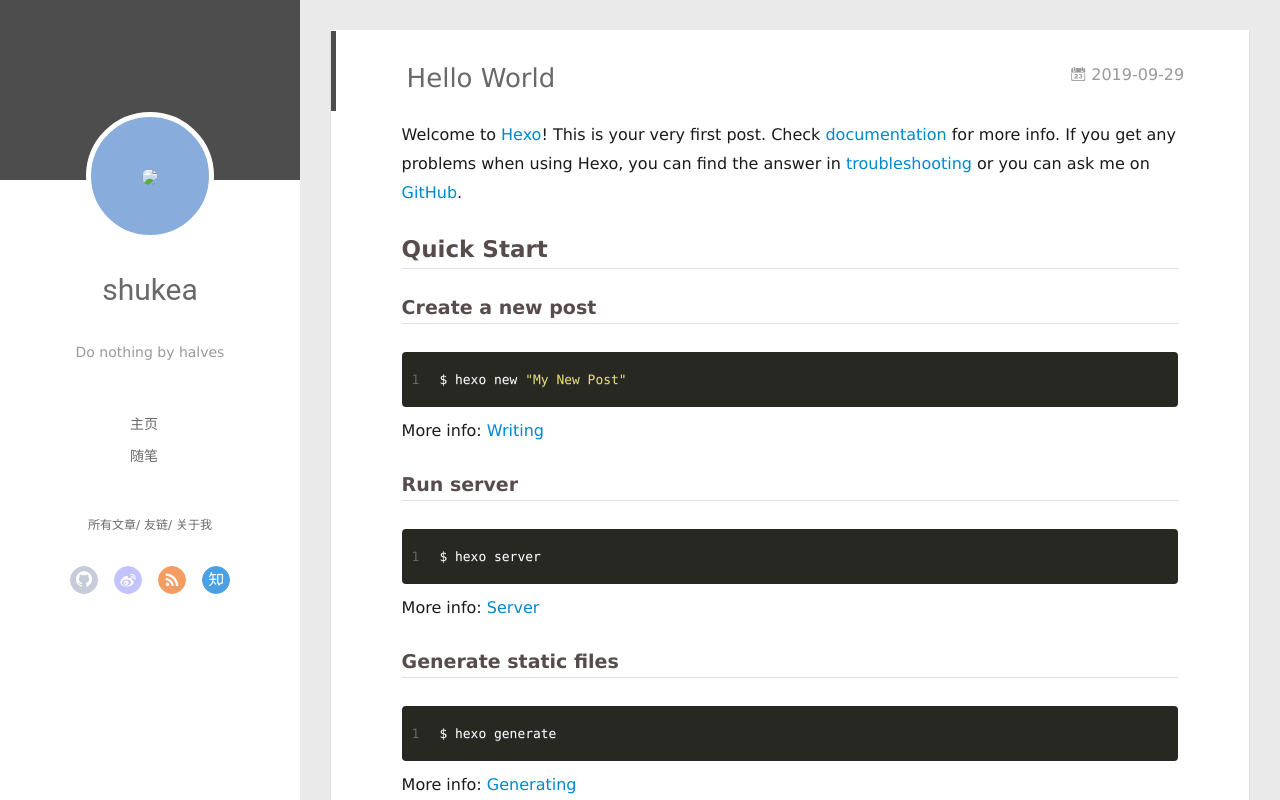
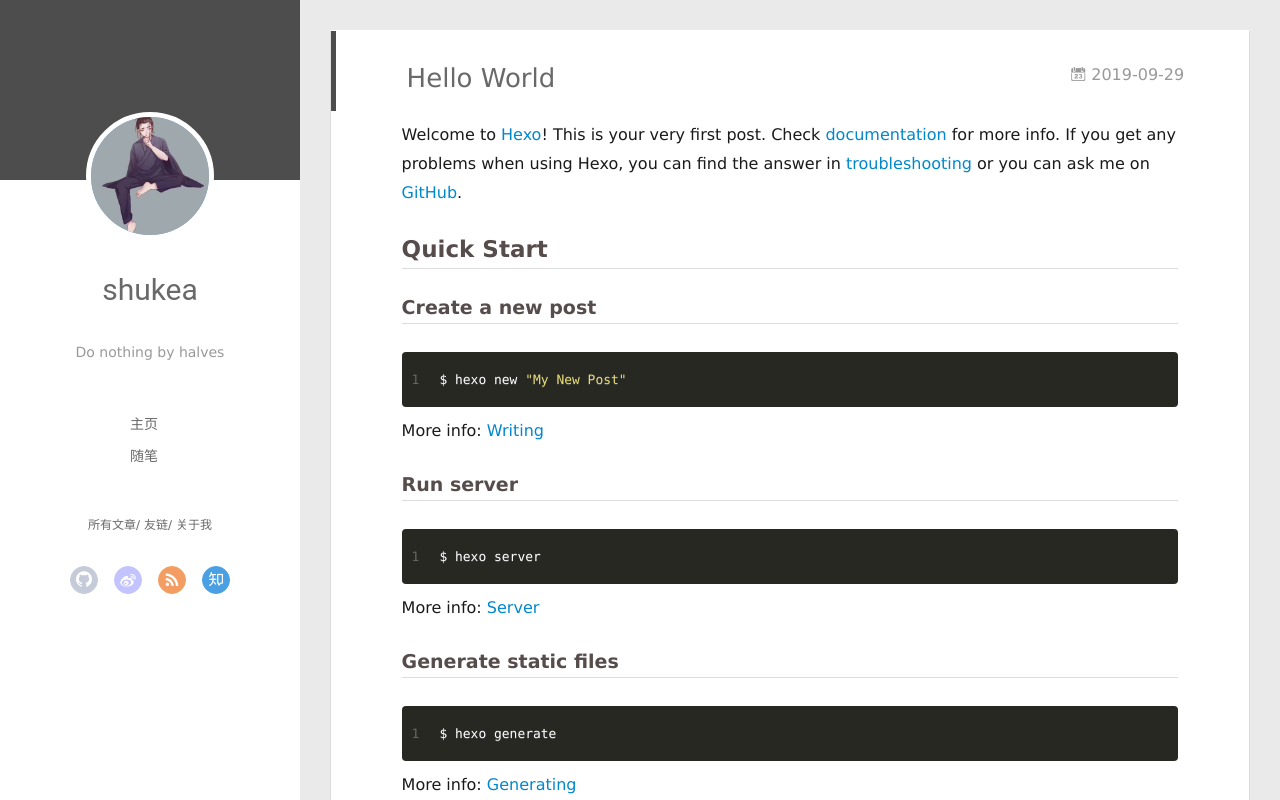
Before and after one commit to shukea/shukea.github.io, a plain HTML site: page 2019/09/29/hello-world/index.html in a window 1280 px wide. Drawn offline with Linux system fonts and the light colour scheme; no server answers.

Commit message:
Site updated: 2019-09-30 17:11:31

```diff
--- a/2019/09/29/hello-world/index.html
+++ b/2019/09/29/hello-world/index.html
@@ -47,7 +47,7 @@
 <div class="intrude-less">
 	<header id="header" class="inner">
 		<a href="/" class="profilepic">
-			<img src="/img/1" class="js-avatar">
+			<img src="https://github.com/shukea/shukea.github.io/blob/master/img/1.jpg" class="js-avatar">
 		</a>
 		<hgroup>
 		  <h1 class="header-author"><a href="/">shukea</a></h1>
@@ -107,7 +107,7 @@
 	<div class="intrude-less">
 		<header id="header" class="inner">
 			<div class="profilepic">
-				<img src="/img/1" class="js-avatar">
+				<img src="https://github.com/shukea/shukea.github.io/blob/master/img/1.jpg" class="js-avatar">
 			</div>
 			<hgroup>
 			  <h1 class="header-author js-header-author">shukea</h1>
```
Also changed, not shown: archives/2019/09/index.html (+2 -2 lines), archives/2019/index.html (+2 -2 lines), archives/index.html (+2 -2 lines), index.html (+2 -2 lines).
